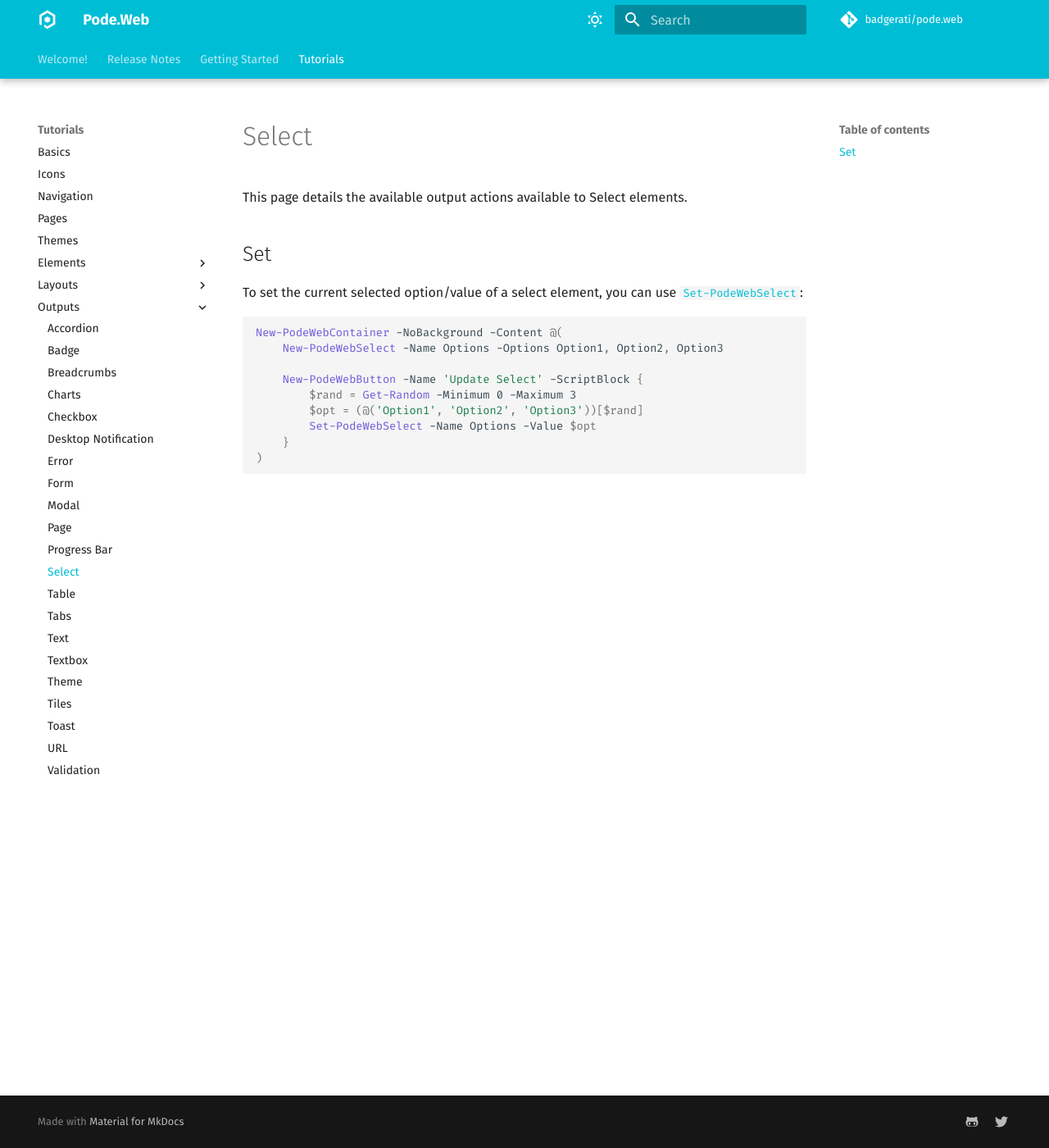
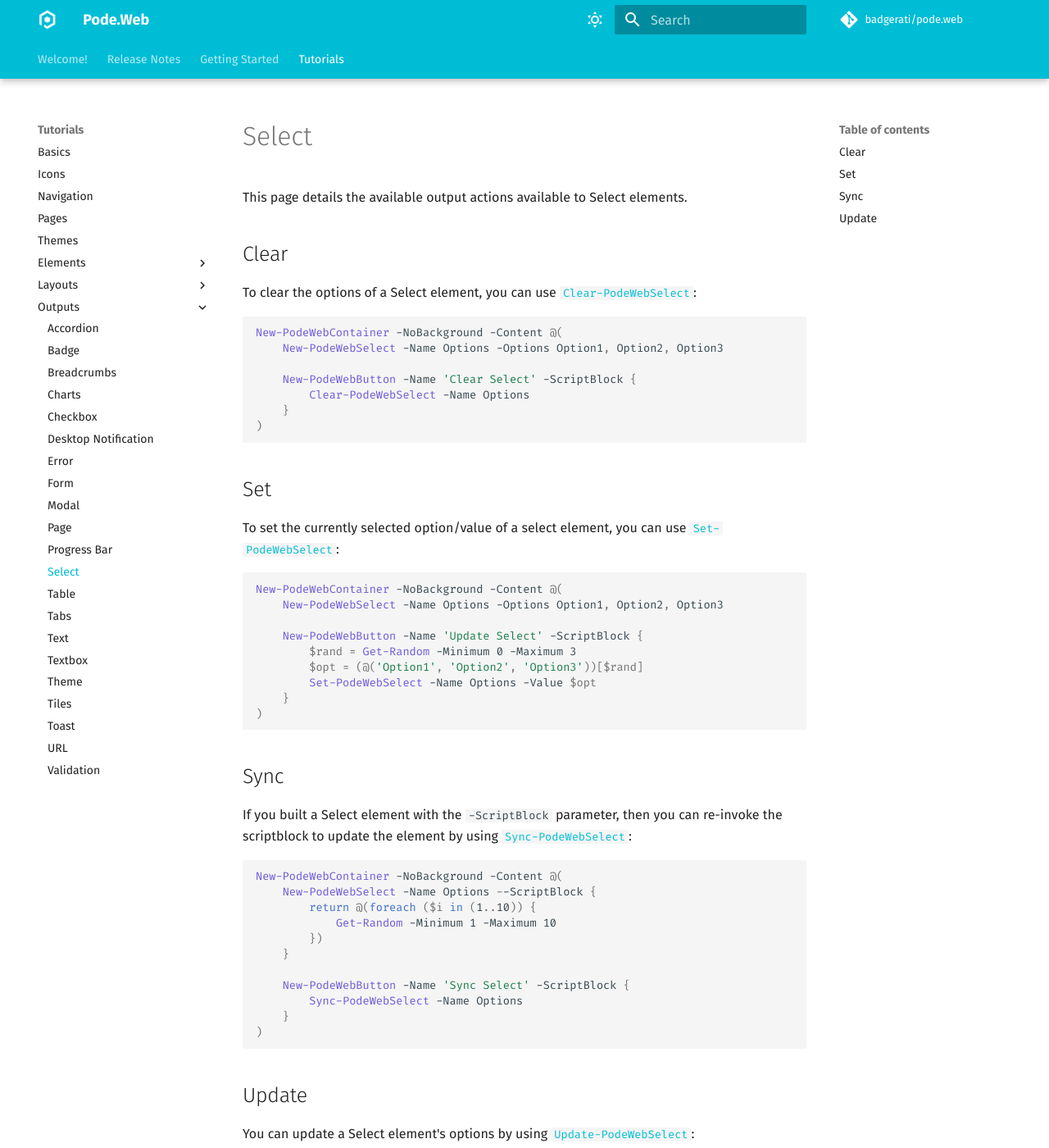
Before and after one commit to Badgerati/Pode.Web, an MkDocs documentation site: the page built from docs/Tutorials/Outputs/Select.md, in a window 1280 px wide and 1400 px high. Shown: the whole window at 82% size. Built offline with MkDocs 1.6.1 and Material for MkDocs 9.7.7, drawn with Linux system fonts in a browser that asks for light colours; comment, search, counter and statistics services are not loaded; some of the changed text lies outside the part shown.

Commit message:
#147: add support for dynamic select elements

````diff
--- a/docs/Tutorials/Outputs/Select.md
+++ b/docs/Tutorials/Outputs/Select.md
@@ -2,9 +2,23 @@
 
 This page details the available output actions available to Select elements.
 
+## Clear
+
+To clear the options of a Select element, you can use [`Clear-PodeWebSelect`](../../../Functions/Outputs/Clear-PodeWebSelect):
+
+```powershell
+New-PodeWebContainer -NoBackground -Content @(
+    New-PodeWebSelect -Name Options -Options Option1, Option2, Option3
+
+    New-PodeWebButton -Name 'Clear Select' -ScriptBlock {
+        Clear-PodeWebSelect -Name Options
+    }
+)
+```
+
 ## Set
 
-To set the current selected option/value of a select element, you can use [`Set-PodeWebSelect`](../../../Functions/Outputs/Set-PodeWebSelect):
+To set the currently selected option/value of a select element, you can use [`Set-PodeWebSelect`](../../../Functions/Outputs/Set-PodeWebSelect):
 
 ```powershell
 New-PodeWebContainer -NoBackground -Content @(
@@ -17,3 +31,43 @@ New-PodeWebContainer -NoBackground -Content @(
     }
 )
 ```
+
+## Sync
+
+If you built a Select element with the `-ScriptBlock` parameter, then you can re-invoke the scriptblock to update the element by using [`Sync-PodeWebSelect`](../../../Functions/Outputs/Sync-PodeWebSelect):
+
+```powershell
+New-PodeWebContainer -NoBackground -Content @(
+    New-PodeWebSelect -Name Options --ScriptBlock {
+        return @(foreach ($i in (1..10)) {
+            Get-Random -Minimum 1 -Maximum 10
+        })
+    }
+
+    New-PodeWebButton -Name 'Sync Select' -ScriptBlock {
+        Sync-PodeWebSelect -Name Options
+    }
+)
+```
+
+## Update
+
+You can update a Select element's options by using [`Update-PodeWebSelect`](../../../Functions/Outputs/Update-PodeWebSelect):
+
+```powershell
+New-PodeWebContainer -NoBackground -Content @(
+    New-PodeWebSelect -Name Options --ScriptBlock {
+        return @(foreach ($i in (1..10)) {
+            Get-Random -Minimum 1 -Maximum 10
+        })
+    }
+
+    New-PodeWebButton -Name 'New Options' -ScriptBlock {
+        $options = @(foreach ($i in (1..10)) {
+            Get-Random -Minimum 1 -Maximum 10
+        })
+
+        $options | Update-PodeWebSelect -Name Options
+    }
+)
+```
````
Also changed, not shown: docs/Tutorials/Elements/Select.md (+33 -1 lines), 5 other files.
